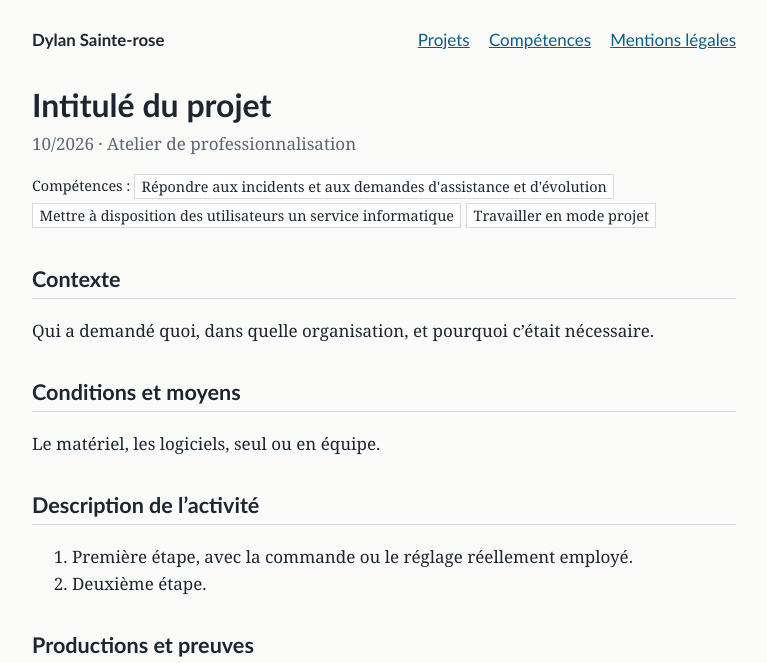
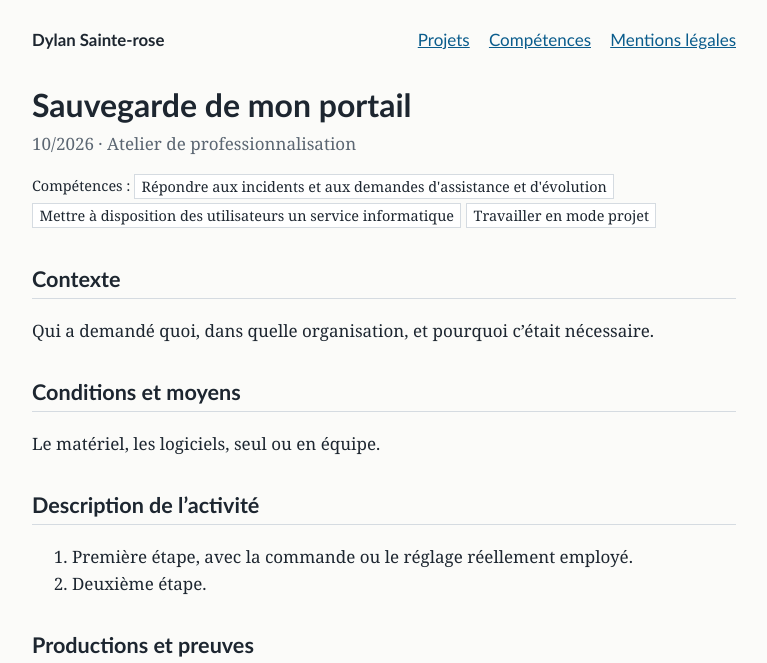
Before and after one commit to dylan-sainterose/portfolio, a Jekyll site: the page built from _projets/2026-10-sauvegarde-portail.md, in a window 1280 px wide, cut to the strip 0-663 px from the top of the page. Shown: the whole strip, without its empty margins (256-1023 px from the left). Built offline with Jekyll 4.4.1, drawn with Linux system fonts in a browser that asks for light colours.

Commit message:
Update project title to 'Sauvegarde de mon portail'

```diff
--- a/_projets/2026-10-sauvegarde-portail.md
+++ b/_projets/2026-10-sauvegarde-portail.md
@@ -1,5 +1,5 @@
 ---
-title: "Intitulé du projet"
+title: "Sauvegarde de mon portail"
 date: 2026-10-27
 cadre: "Atelier de professionnalisation"
 resume: "Une phrase : ce que vous avez fait, et pour qui."
```
